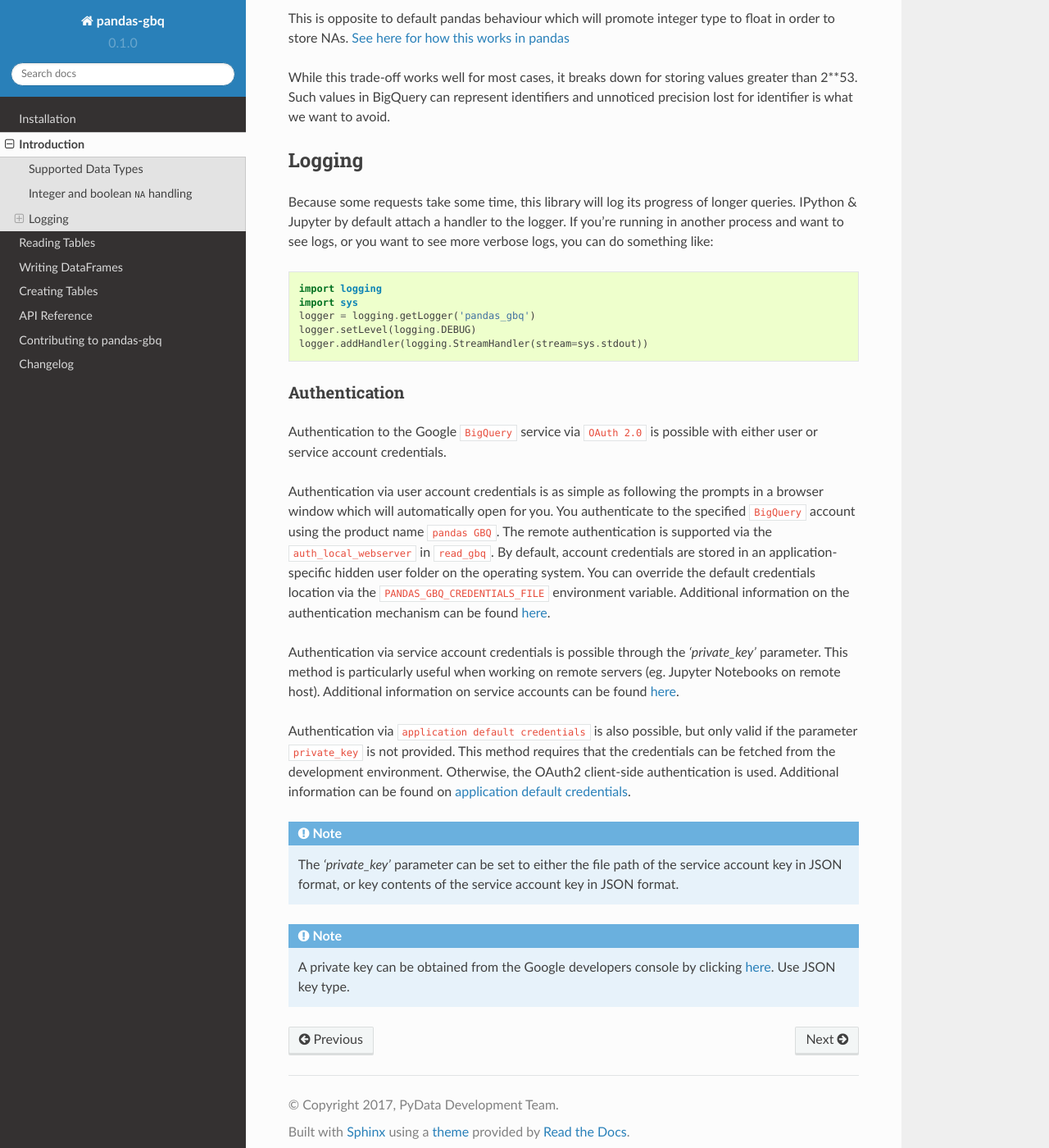
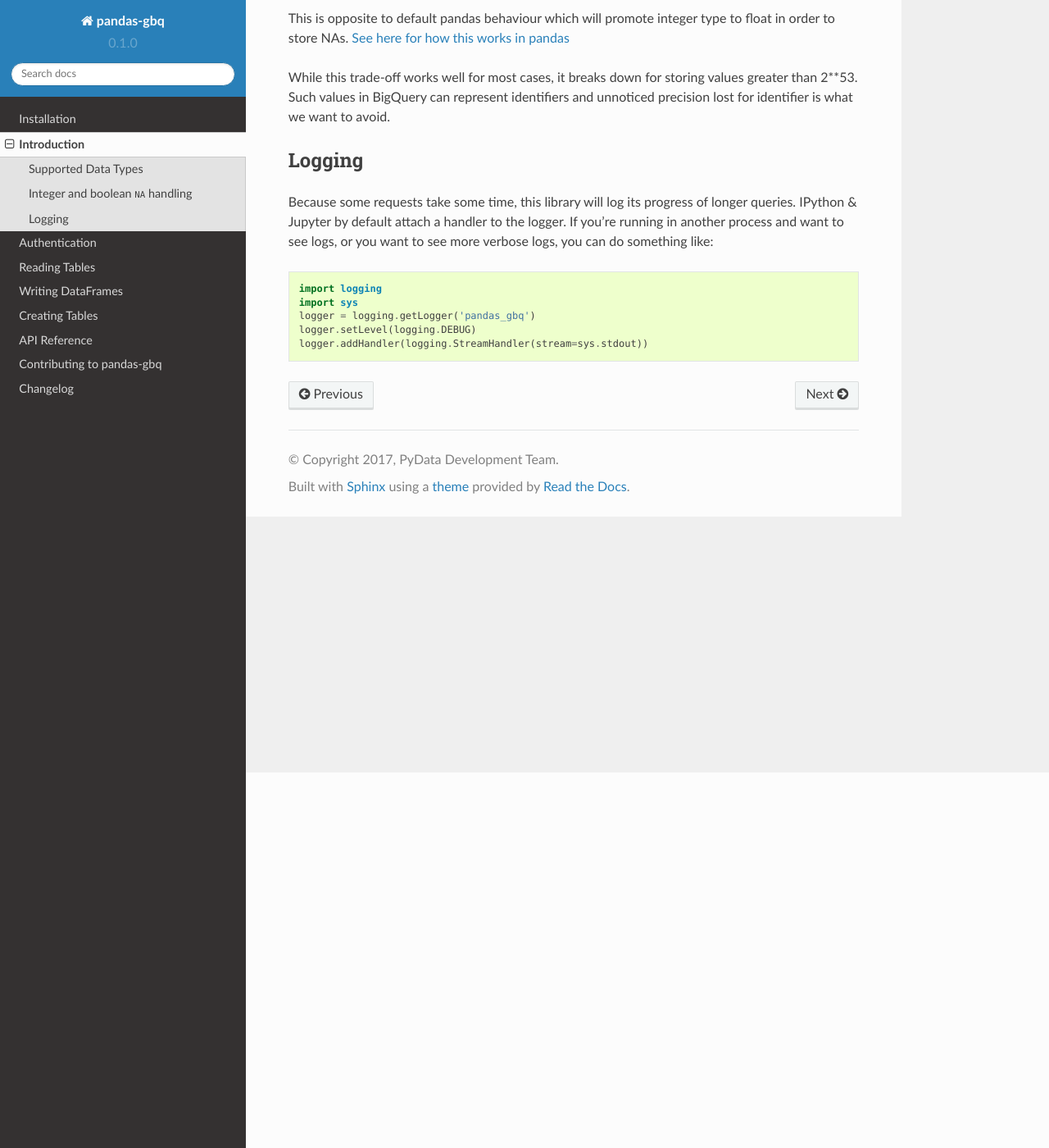
Before and after one commit to googleapis/python-bigquery-pandas, a Sphinx documentation site: the page built from docs/source/intro.rst, in a window 1280 px wide and 1400 px high, scrolled down 458 px. Shown: the whole window at 82% size. Built offline with Sphinx 7.4.7 and the Read the Docs theme 2.0.0, drawn with Linux system fonts in a browser that asks for light colours.

Commit message:
DOC: Add how-to guide for authentication (#183)
* Clarifies order of authentication methods.
* Updates links to external resources.

```diff
--- a/docs/source/conf.py
+++ b/docs/source/conf.py
@@ -359,8 +359,12 @@
 # texinfo_no_detailmenu = False
 
 
-# Example configuration for intersphinx: refer to the Python standard library.
-intersphinx_mapping = {'https://docs.python.org/': None}
+# Configuration for intersphinx:
+intersphinx_mapping = {
+    'https://docs.python.org/': None,
+    'https://pandas.pydata.org/pandas-docs/stable/': None,
+    'https://google-auth.readthedocs.io/en/latest/': None,
+}
 
 extlinks = {'issue': ('https://github.com/pydata/pandas-gbq/issues/%s',
                       'GH#'),
--- a/docs/source/index.rst
+++ b/docs/source/index.rst
@@ -26,6 +26,7 @@
 
    install.rst
    intro.rst
+   howto/authentication.rst
    reading.rst
    writing.rst
    tables.rst
--- a/docs/source/intro.rst
+++ b/docs/source/intro.rst
@@ -41,42 +41,3 @@
    logger = logging.getLogger('pandas_gbq')
    logger.setLevel(logging.DEBUG)
    logger.addHandler(logging.StreamHandler(stream=sys.stdout))
-
-
-.. _authentication:
-
-Authentication
-''''''''''''''
-
-Authentication to the Google ``BigQuery`` service via ``OAuth 2.0``
-is possible with either user or service account credentials.
-
-Authentication via user account credentials is as simple as following the prompts in a browser window
-which will automatically open for you. You authenticate to the specified
-``BigQuery`` account using the product name ``pandas GBQ``.
-The remote authentication is supported via the ``auth_local_webserver`` in ``read_gbq``. By default,
-account credentials are stored in an application-specific hidden user folder on the operating system. You
-can override the default credentials location via the ``PANDAS_GBQ_CREDENTIALS_FILE`` environment variable.
-Additional information on the authentication mechanism can be found
-`here <https://developers.google.com/identity/protocols/OAuth2#clientside/>`__.
-
-Authentication via service account credentials is possible through the `'private_key'` parameter. This method
-is particularly useful when working on remote servers (eg. Jupyter Notebooks on remote host).
-Additional information on service accounts can be found
-`here <https://developers.google.com/identity/protocols/OAuth2#serviceaccount>`__.
-
-Authentication via ``application default credentials`` is also possible, but only valid
-if the parameter ``private_key`` is not provided. This method requires that the
-credentials can be fetched from the development environment. Otherwise, the OAuth2
-client-side authentication is used. Additional information can be found on
-`application default credentials <https://developers.google.com/identity/protocols/application-default-credentials>`__.
-
-.. note::
-
-   The `'private_key'` parameter can be set to either the file path of the service account key
-   in JSON format, or key contents of the service account key in JSON format.
-
-.. note::
-
-   A private key can be obtained from the Google developers console by clicking
-   `here <https://console.developers.google.com/permissions/serviceaccounts>`__. Use JSON key type.
```
Also changed, not shown: docs/source/howto/authentication.rst (added, +62 -0 lines), 1 other file.
